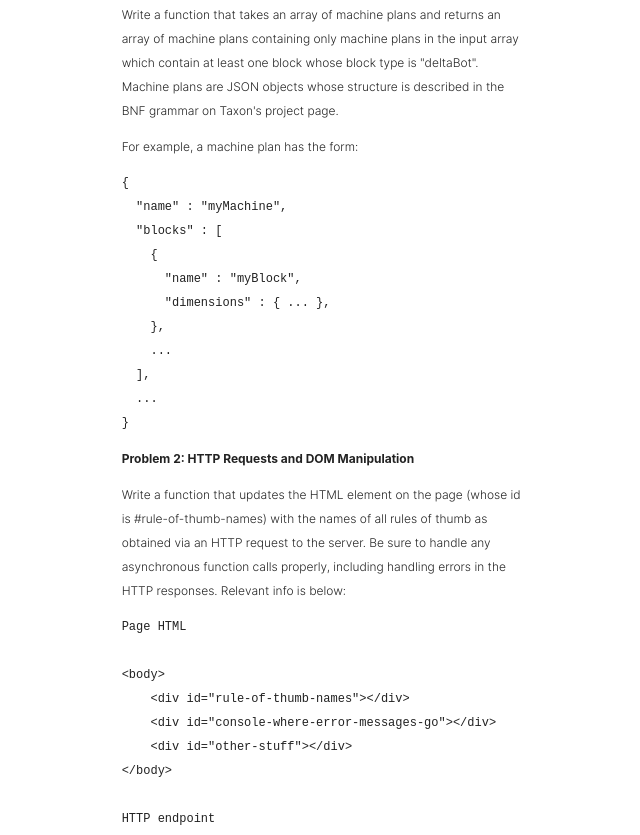
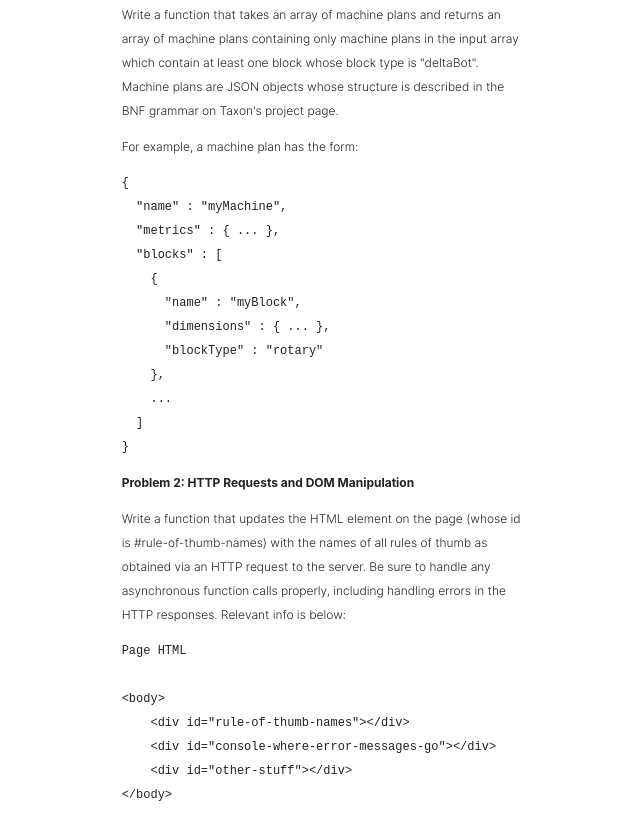
Before and after one commit to jhaazpr/jhaazpr.github.io, a plain HTML site: page taxon-undergraduate-recruitment.html in a window 1280 px wide. Shown: the part 1301-2136 px from the top of the page, without its empty margins (395-1035 px from the left). Drawn offline with Linux system fonts and the light colour scheme; a web font is replaced by a local one.

Commit message:
Update taxon-undergraduate-recruitment.html

```diff
--- a/taxon-undergraduate-recruitment.html
+++ b/taxon-undergraduate-recruitment.html
@@ -112,14 +112,15 @@ I am a PhD student building tools to help people incorporate digital fabrication
                     <pre>
 {
   "name" : "myMachine",
+  "metrics" : { ... },
   "blocks" : [
     {
       "name" : "myBlock",
       "dimensions" : { ... },
+      "blockType" : "rotary"
     },
     ...
-  ],
-  ...
+  ]
 }</pre>
 
                     </div>
@@ -149,8 +150,8 @@ Possible responses (JSON)
  "rulesOfThumb": [
    {
      "name" : "show beginner machines only",
-     "filtering": true,
-     "implementation": "..."
+     "filtering" : true,
+     "implementation" : "..."
    },
    ...
  ]
@@ -159,7 +160,7 @@ Possible responses (JSON)
 500 Error
 
 {
-  "message": "The server cannot handle this request for some mysterious reason."
+  "message" : "The server cannot handle this request for some mysterious reason."
 }</pre>
                     </div>
                 </div>
```
